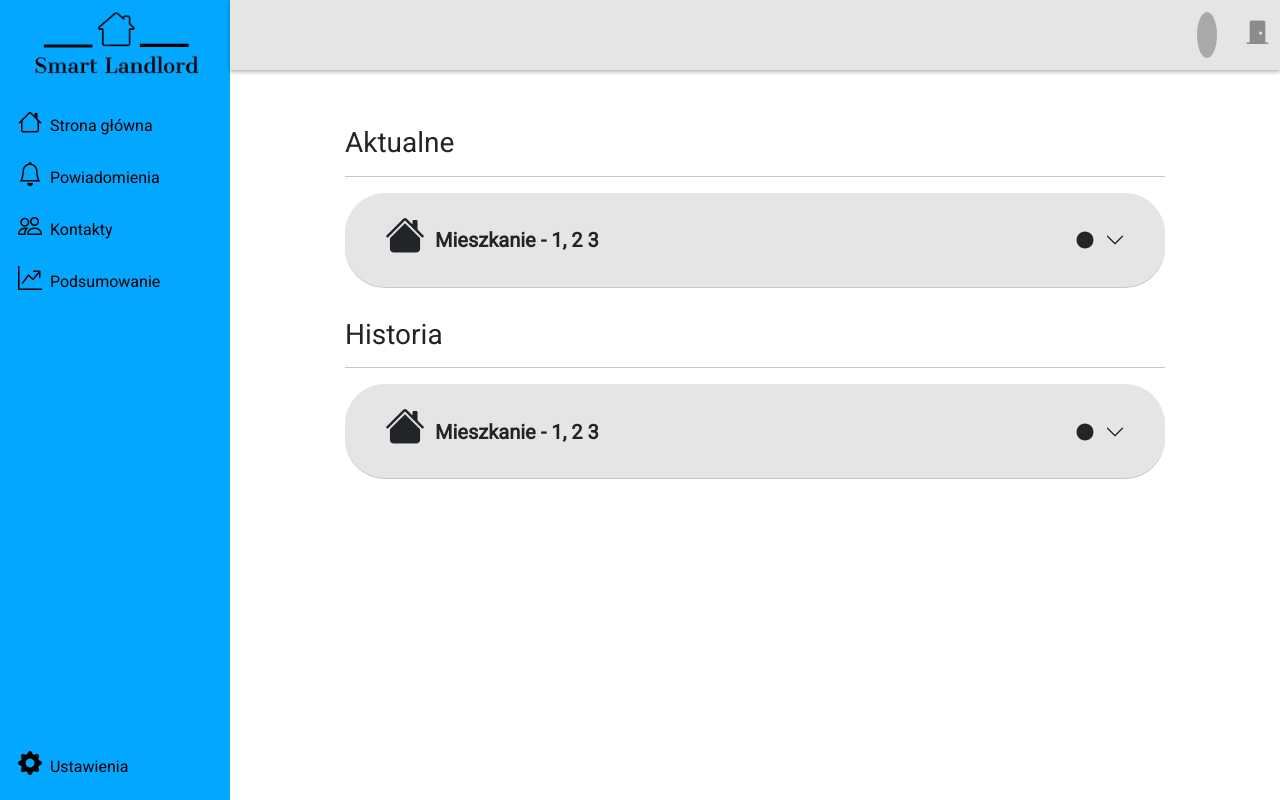
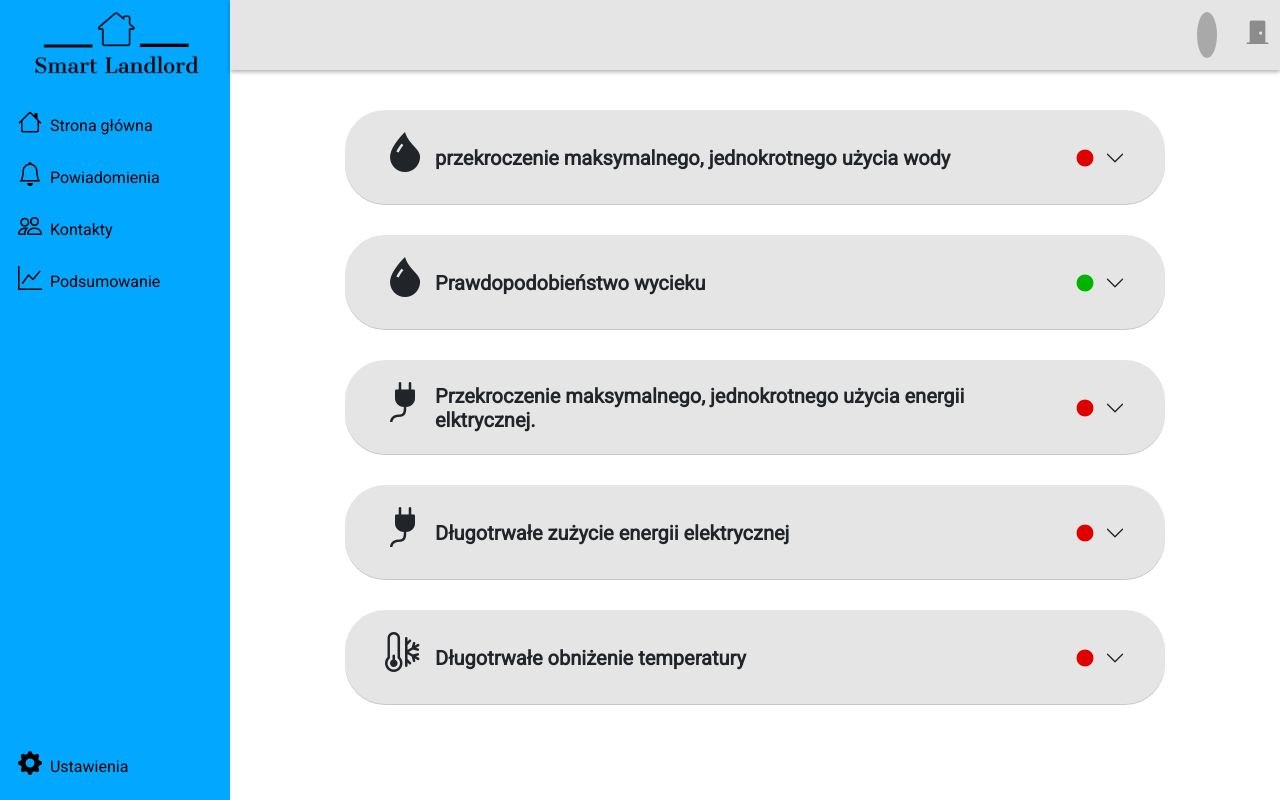
Before and after one commit to bartosz-zarkowski/SMART_LANDLORD, a Flask app: template Server/templates/app/powiadomienia.html in a window 1280 px wide. Run offline with Flask 2, Linux system fonts and the light colour scheme; the template is opened without the code that fills it, so the values that code supplies are empty; some libraries are stand-ins or nearby versions.

Commit message:
Working on notifications
implementation of notifications

Co-Authored-By: JayK4yy <59921263+JayK4yy@users.noreply.github.com>

```diff
--- a/Server/mainApp.py
+++ b/Server/mainApp.py
@@ -85,7 +85,7 @@ def strona_glowna():
 def powiadomienia():
     name, initials = getUserName()
     return render_template(
-        "app/strona_glowna.html",
+        "app/powiadomienia.html",
         userInfo=getUserRole(),
         name=name,
         initials=initials,
--- a/Server/static/style.css
+++ b/Server/static/style.css
@@ -397,7 +397,6 @@ hr {
     color: #df0000;
 }
 
-
 .expandable_card_collapse {
     background-color: #E5E5E5;
     /*padding: 15px 20px 20px;*/
@@ -419,11 +418,13 @@ hr {
 
 /* MODALS */
 
-.people-list, .sensors-list {
+.people-list,
+.sensors-list {
     cursor: pointer;
 }
 
-.people-list:hover, .sensors-list:hover {
+.people-list:hover,
+.sensors-list:hover {
     font-weight: bold;
 }
 
@@ -486,9 +487,20 @@ hr {
     }
 }
 
+
 /* ----------------- */
 
 .editButton {
+    display: flex;
+    padding-bottom: 15px;
+    justify-content: flex-end;
+    flex-wrap: nowrap;
+    flex-direction: row;
+    align-items: flex-end;
+    cursor: pointer;
+}
+
+.submitButton {
     display: flex;
     padding-bottom: 15px;
     justify-content: flex-end;
--- a/Server/templates/app/powiadomienia.html
+++ b/Server/templates/app/powiadomienia.html
@@ -1,113 +1,106 @@
 {% extends 'base_layout.html' %} {% block content %}
 
-<p>
-    <h3>Aktualne</h3>
-    <hr class="alertHr">
-</p>
 <div class="accordion" id="accordionExample">
+    <div class="accordion-item expandable_card">
+        <h2 class="accordion-header expandable_card_header" id="heading-1">
+            <button class="accordion-button expandable_card_button collapsed" type="button" data-bs-toggle="collapse" data-bs-target="#collapse-1" aria-expanded="true" aria-controls="collapse-1">
 
-    <div class="accordion-item expandable_card">
-        <h2 class="accordion-header expandable_card_header" id="">
-            <button class="accordion-button expandable_card_button collapsed" type="button" data-bs-toggle="collapse" data-bs-target="" aria-expanded="true" aria-controls="">
-                        <i class="fs-16 bi-house-fill card-title-icon accordion_title_icon"></i> Mieszkanie - 1, 2 3
-                        <i class="fs-24 bi bi-dot card-title-icon accordion_title_alert"></i>
-                    </button>
+                <i class="fs-16 bi-droplet-fill card-title-icon accordion_title_icon"></i>
+                przekroczenie maksymalnego, jednokrotnego użycia wody
+                <i class="fs-24 bi bi-dot card-title-icon accordion_title_alert alert_red"></i>
+            </button>
         </h2>
-        <div id="" class="accordion-collapse collapse expandable_card_collapse" aria-labelledby="" data-bs-parent="#accordionExample">
+        <div id="collapse-1" class="accordion-collapse collapse expandable_card_collapse" aria-labelledby="heading-1}" data-bs-parent="#accordionExample">
             <div class="accordion-body expandable_card_body">
-                <div style="display: none">
-                    <div class="people-list-modal-background"></div>
-                    <div class="people-list-modal">
-                        <i class="people-list-modal-exit-icon bi-x"></i>
-                        <h4 class="people-list-modal-title">Lista najemców</h4>
-                        <hr class="people-list-modal-line">
-                        <div class="people-list-modal-body">
-                            <table class="table tenants-table table-hover">
-                                <thead>
-                                    <tr>
-                                        <th scope="col">Imię</th>
-                                        <th scope="col">Nazwisko</th>
-                                        <th scope="col">Telefon</th>
-                                    </tr>
-                                </thead>
-                                <tbody>
-                                    <tr>
-                                        <td>1</td>
-                                        <td>2</td>
-                                        <td>3</td>
-                                    </tr>
-                                </tbody>
-                            </table>
-                        </div>
-                    </div>
-                </div>
-                <i class="fs-16 bi-people-fill card-title-icon"></i> <span class="people-list">Lista najemców</span><br>
-                <i class="fs-16 bi-droplet-fill card-title-icon"></i> Okresowe zużycie wody: 63m<sup>3</sup><br>
-                <i class="fs-16 bi-plug-fill card-title-icon"></i> Okresowe zużycie prądu: 322 kWh<br>
-                <i class="fs-16 bi-cash-stack card-title-icon"></i> Kwota najmu:
-                <span class="kwota-najmu">1100</span>zł, termin płatności: <span class="termin-platnosci">1</span> dzień miesiąca.<br>
-                <i class="fs-16 bi bi-hash card-title-icon"></i> Kod lokalu: <b>3</b>
-                <i class="fs-16 bi bi-pencil-square card-title-icon editButton"></i>
+                <i class="fs-16 bi-house-fill card-title-icon"></i> <span>Lokalizacja: Szczecin, Randomowa 23</span><br>
+                <i class="fs-16 bi-clock-fill card-title-icon"></i> <span>Data wystąpienia problemu: 01.03.2021 13:35</span><br>
+                <i class="fs-16 bi bi-check-square-fill card-title-icon submitButton"></i>
             </div>
         </div>
     </div>
 </div>
 
-<p>
-    <h3 style=>Historia</h3>
-    <hr class="alertHr">
-</p>
+<div class="accordion" id="accordionExample">
+    <div class="accordion-item expandable_card">
+        <h2 class="accordion-header expandable_card_header" id="heading-2">
+            <button class="accordion-button expandable_card_button collapsed" type="button" data-bs-toggle="collapse" data-bs-target="#collapse-2" aria-expanded="true" aria-controls="collapse-2">
 
-<div class="accordion" id="accordionExample">
-
-    <div class="accordion-item expandable_card">
-        <h2 class="accordion-header expandable_card_header" id="">
-            <button class="accordion-button expandable_card_button collapsed" type="button" data-bs-toggle="collapse" data-bs-target="" aria-expanded="true" aria-controls="">
-                        <i class="fs-16 bi-house-fill card-title-icon accordion_title_icon"></i> Mieszkanie - 1, 2 3
-                        <i class="fs-24 bi bi-dot card-title-icon accordion_title_alert"></i>
-                    </button>
+                <i class="fs-16 bi-droplet-fill card-title-icon accordion_title_icon"></i>
+                Prawdopodobieństwo wycieku
+                <i class="fs-24 bi bi-dot card-title-icon accordion_title_alert alert_green"></i>
+            </button>
         </h2>
-        <div id="" class="accordion-collapse collapse expandable_card_collapse" aria-labelledby="" data-bs-parent="#accordionExample">
+        <div id="collapse-2" class="accordion-collapse collapse expandable_card_collapse" aria-labelledby="heading-1}" data-bs-parent="#accordionExample">
             <div class="accordion-body expandable_card_body">
-                <div style="display: none">
-                    <div class="people-list-modal-background"></div>
-                    <div class="people-list-modal">
-                        <i class="people-list-modal-exit-icon bi-x"></i>
-                        <h4 class="people-list-modal-title">Lista najemców</h4>
-                        <hr class="people-list-modal-line">
-                        <div class="people-list-modal-body">
-                            <table class="table tenants-table table-hover">
-                                <thead>
-                                    <tr>
-                                        <th scope="col">Imię</th>
-                                        <th scope="col">Nazwisko</th>
-                                        <th scope="col">Telefon</th>
-                                    </tr>
-                                </thead>
-                                <tbody>
-                                    <tr>
-                                        <td>1</td>
-                                        <td>2</td>
-                                        <td>3</td>
-                                    </tr>
-                                </tbody>
-                            </table>
-                        </div>
-                    </div>
-                </div>
-                <i class="fs-16 bi-people-fill card-title-icon"></i> <span class="people-list">Lista najemców</span><br>
-                <i class="fs-16 bi-droplet-fill card-title-icon"></i> Okresowe zużycie wody: 63m<sup>3</sup><br>
-                <i class="fs-16 bi-plug-fill card-title-icon"></i> Okresowe zużycie prądu: 322 kWh<br>
-                <i class="fs-16 bi-cash-stack card-title-icon"></i> Kwota najmu:
-                <span class="kwota-najmu">1100</span>zł, termin płatności: <span class="termin-platnosci">1</span> dzień miesiąca.<br>
-                <i class="fs-16 bi bi-hash card-title-icon"></i> Kod lokalu: <b>3</b>
-                <i class="fs-16 bi bi-pencil-square card-title-icon editButton"></i>
+                <i class="fs-16 bi-house-fill card-title-icon"></i> <span>Lokalizacja: Szczecin, Randomowa 23</span><br>
+                <i class="fs-16 bi-clock-fill card-title-icon"></i> <span>Data wystąpienia problemu: 07.03.2021 15:45</span><br>
+                <i class="fs-16 bi bi-check-square-fill card-title-icon submitButton"></i>
             </div>
         </div>
     </div>
 </div>
 
-<!-- <script>
+<div class="accordion" id="accordionExample">
+    <div class="accordion-item expandable_card">
+        <h2 class="accordion-header expandable_card_header" id="heading-3">
+            <button class="accordion-button expandable_card_button collapsed" type="button" data-bs-toggle="collapse" data-bs-target="#collapse-3" aria-expanded="true" aria-controls="collapse-3">
+
+                <i class="fs-16 bi-plug-fill card-title-icon accordion_title_icon"></i>
+                Przekroczenie maksymalnego, jednokrotnego użycia energii elktrycznej.
+                <i class="fs-24 bi bi-dot card-title-icon accordion_title_alert alert_red"></i>
+            </button>
+        </h2>
+        <div id="collapse-3" class="accordion-collapse collapse expandable_card_collapse" aria-labelledby="heading-3}" data-bs-parent="#accordionExample">
+            <div class="accordion-body expandable_card_body">
+                <i class="fs-16 bi-house-fill card-title-icon"></i> <span>Lokalizacja: Szczecin, Randomowa 23</span><br>
+                <i class="fs-16 bi-clock-fill card-title-icon"></i> <span>Data wystąpienia problemu: 07.03.2021 15:45</span><br>
+                <i class="fs-16 bi bi-check-square-fill card-title-icon submitButton"></i>
+            </div>
+        </div>
+    </div>
+</div>
+
+<div class="accordion" id="accordionExample">
+    <div class="accordion-item expandable_card">
+        <h2 class="accordion-header expandable_card_header" id="heading-4">
+            <button class="accordion-button expandable_card_button collapsed" type="button" data-bs-toggle="collapse" data-bs-target="#collapse-4" aria-expanded="true" aria-controls="collapse-4">
+
+                <i class="fs-16 bi-plug-fill card-title-icon accordion_title_icon"></i>
+                Długotrwałe zużycie energii elektrycznej
+                <i class="fs-24 bi bi-dot card-title-icon accordion_title_alert alert_red"></i>
+            </button>
+        </h2>
+        <div id="collapse-4" class="accordion-collapse collapse expandable_card_collapse" aria-labelledby="heading-4}" data-bs-parent="#accordionExample">
+            <div class="accordion-body expandable_card_body">
+                <i class="fs-16 bi-house-fill card-title-icon"></i> <span>Lokalizacja: Szczecin, Randomowa 23</span><br>
+                <i class="fs-16 bi-clock-fill card-title-icon"></i> <span>Data wystąpienia problemu: 07.03.2021 15:45</span><br>
+                <i class="fs-16 bi bi-check-square-fill card-title-icon submitButton"></i>
+            </div>
+        </div>
+    </div>
+</div>
+
+<div class="accordion" id="accordionExample">
+    <div class="accordion-item expandable_card">
+        <h2 class="accordion-header expandable_card_header" id="heading-5">
+            <button class="accordion-button expandable_card_button collapsed" type="button" data-bs-toggle="collapse" data-bs-target="#collapse-5" aria-expanded="true" aria-controls="collapse-5">
+
+                <i class="fs-16 bi-thermometer-snow card-title-icon accordion_title_icon"></i>
+                Długotrwałe obniżenie temperatury
+                <i class="fs-24 bi bi-dot card-title-icon accordion_title_alert alert_red"></i>
+            </button>
+        </h2>
+        <div id="collapse-5" class="accordion-collapse collapse expandable_card_collapse" aria-labelledby="heading-5}" data-bs-parent="#accordionExample">
+            <div class="accordion-body expandable_card_body">
+                <i class="fs-16 bi-house-fill card-title-icon"></i> <span>Lokalizacja: Szczecin, Randomowa 23</span><br>
+                <i class="fs-16 bi-clock-fill card-title-icon"></i> <span>Data wystąpienia problemu: 07.03.2021 15:45</span><br>
+                <i class="fs-16 bi bi-check-square-fill card-title-icon submitButton"></i>
+            </div>
+        </div>
+    </div>
+</div>
+
+<script>
     let expandable_cards = document.getElementsByClassName("expandable_card");
     for (let card of expandable_cards) {
         card.addEventListener("click", () => {
@@ -134,22 +127,6 @@
 
         });
     }
-
-    let peopleListElements = document.getElementsByClassName("people-list");
-    for (let peopleList of peopleListElements) {
-        peopleList.addEventListener("click", () => {
-            let currentLocal = peopleList.parentElement;
-            let peopleListModal = currentLocal.firstElementChild;
-            let exitIcon = peopleListModal.lastElementChild.firstElementChild;
-
-            peopleListModal.style.display = "block";
-
-            exitIcon.addEventListener("click", () => {
-                peopleListModal.style.display = "none";
-            });
-
-        });
-    }
-</script> -->
+</script>
 
 {% endblock %}
--- a/Server/templates/base_layout.html
+++ b/Server/templates/base_layout.html
@@ -4,7 +4,7 @@
 <title>{{ title }}</title>
 
 <link rel="stylesheet" href="https://cdn.jsdelivr.net/npm/bootstrap@5.1.3/dist/css/bootstrap.min.css" integrity="sha384-1BmE4kWBq78iYhFldvKuhfTAU6auU8tT94WrHftjDbrCEXSU1oBoqyl2QvZ6jIW3" crossorigin="anonymous">
-<link rel="stylesheet" href="https://cdn.jsdelivr.net/npm/bootstrap-icons@1.3.0/font/bootstrap-icons.css">
+<link rel="stylesheet" href="https://cdn.jsdelivr.net/npm/bootstrap-icons@1.8.0/font/bootstrap-icons.css">
 <link rel="stylesheet" href="https://fonts.googleapis.com/css?family=Material+Icons">
 <link rel="preconnect" href="https://fonts.googleapis.com">
 <link rel="preconnect" href="https://fonts.gstatic.com" crossorigin>
```
Also changed, not shown: Server/templates/app/twoje_lokale.html (+14 -12 lines).
